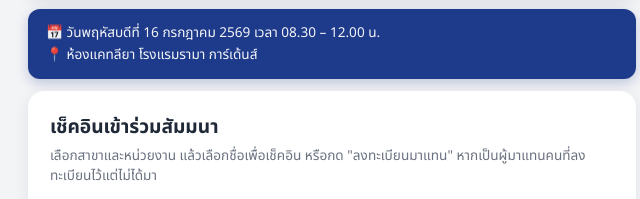
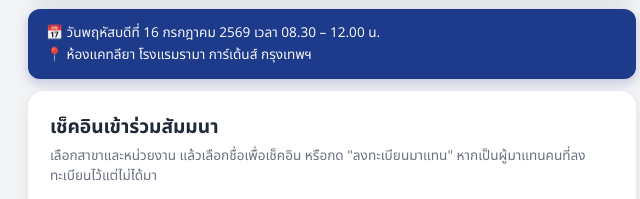
Before and after one commit to proppsyth/seminar_registrations, a website: page public/checkin.html in a window 1280 px wide. Shown: the part 475-674 px from the top of the page, 308-948 px from the left. Drawn offline with Linux system fonts and the light colour scheme; no server answers.

Commit message:
fix: add กรุงเทพฯ to venue name in registration and checkin pages

```diff
--- a/public/checkin.html
+++ b/public/checkin.html
@@ -109,7 +109,7 @@
   <img class="banner-img" src="/images/banner.png" alt="การเตรียมความพร้อมเพื่อรองรับพระราชบัญญัติการเปลี่ยนแปลงสภาพภูมิอากาศ" />
   <div class="event-meta-bar">
     <p class="event-meta">📅 วันพฤหัสบดีที่ 16 กรกฎาคม 2569 เวลา 08.30 – 12.00 น.</p>
-    <p class="event-meta">📍 ห้องแคทลียา โรงแรมรามา การ์เด้นส์</p>
+    <p class="event-meta">📍 ห้องแคทลียา โรงแรมรามา การ์เด้นส์ กรุงเทพฯ</p>
   </div>
 </div>
 
```
Also changed, not shown: public/index.html (+1 -1 lines).
